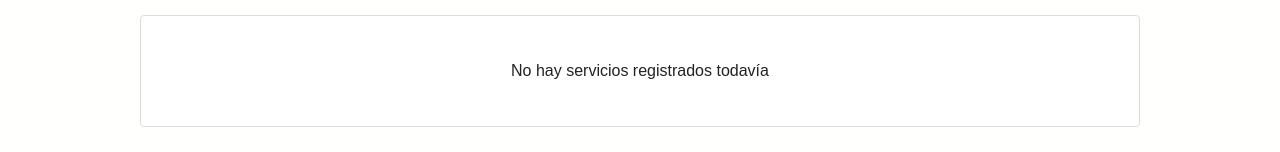
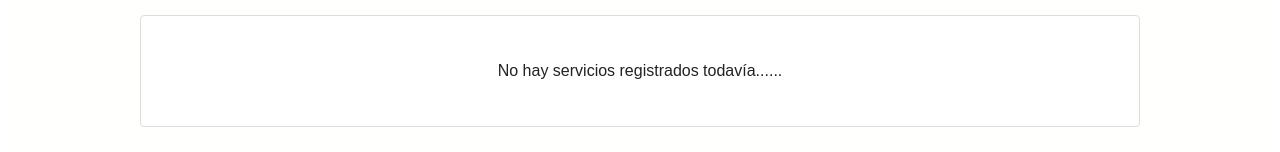
Before and after one commit to Juanda-29/barberia, a Vue app: page / in a window 1280 px wide. Shown: the part 589-741 px from the top of the page. Built offline with nearby package versions, Linux system fonts and the light colour scheme.

Commit message:
Update text styles and messages in App.vue

```diff
--- a/src/App.vue
+++ b/src/App.vue
@@ -311,7 +311,7 @@ function listaServicios(servicio) {
       <h2 class="titulo-seccion">SERVICIOS REGISTRADOS</h2>
 
       <section v-if="servicios.length === 0" class="vacio">
-        <p>No hay servicios registrados todavía</p>
+        <p>No hay servicios registrados todavía......</p>
       </section>
 
       <section v-if="servicios.length > 0" class="lista">
@@ -360,7 +360,7 @@ function listaServicios(servicio) {
         <form class="formulario" @submit.prevent="guardarServicio">
 
           <div class="campo">
-            <label>Nombre del cliente</label>
+            <label>NOMBRE DEL CLIENTE</label>
             <input v-model="form.cliente" type="text" />
           </div>
 
```
